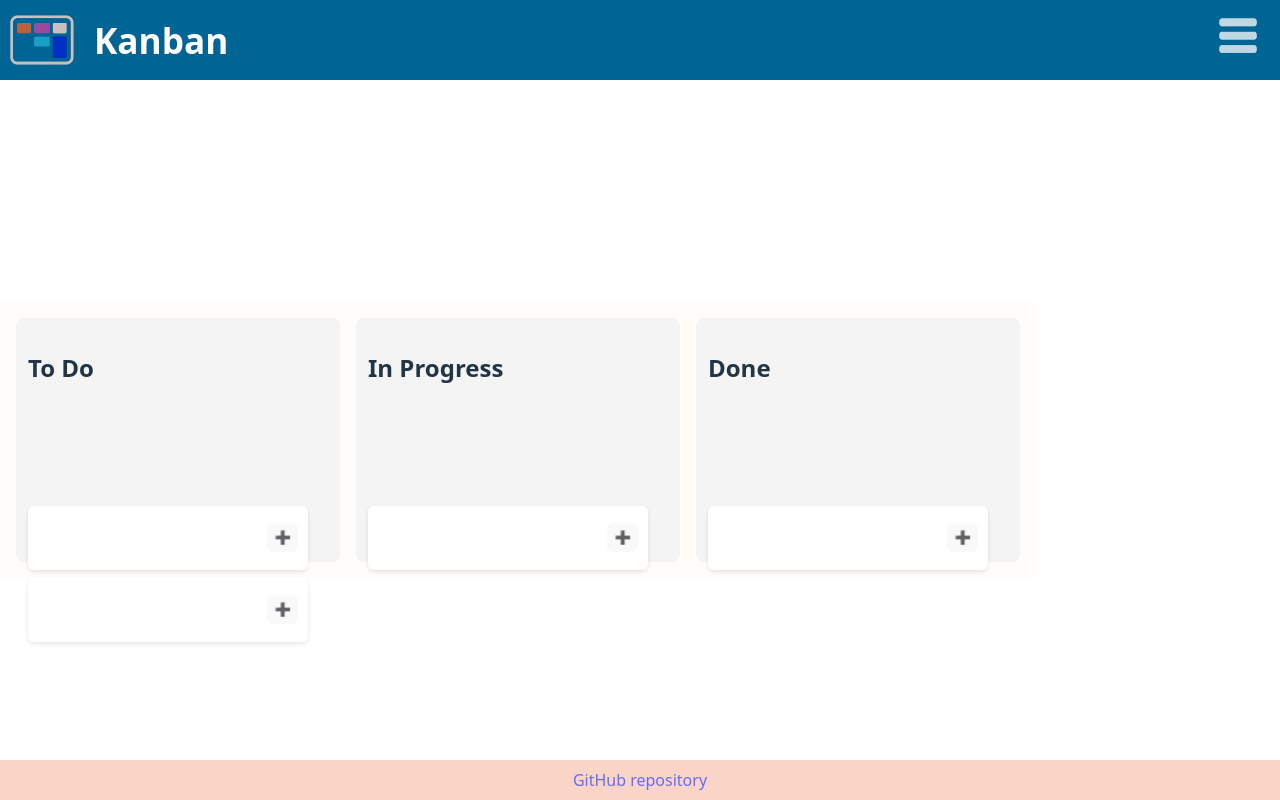
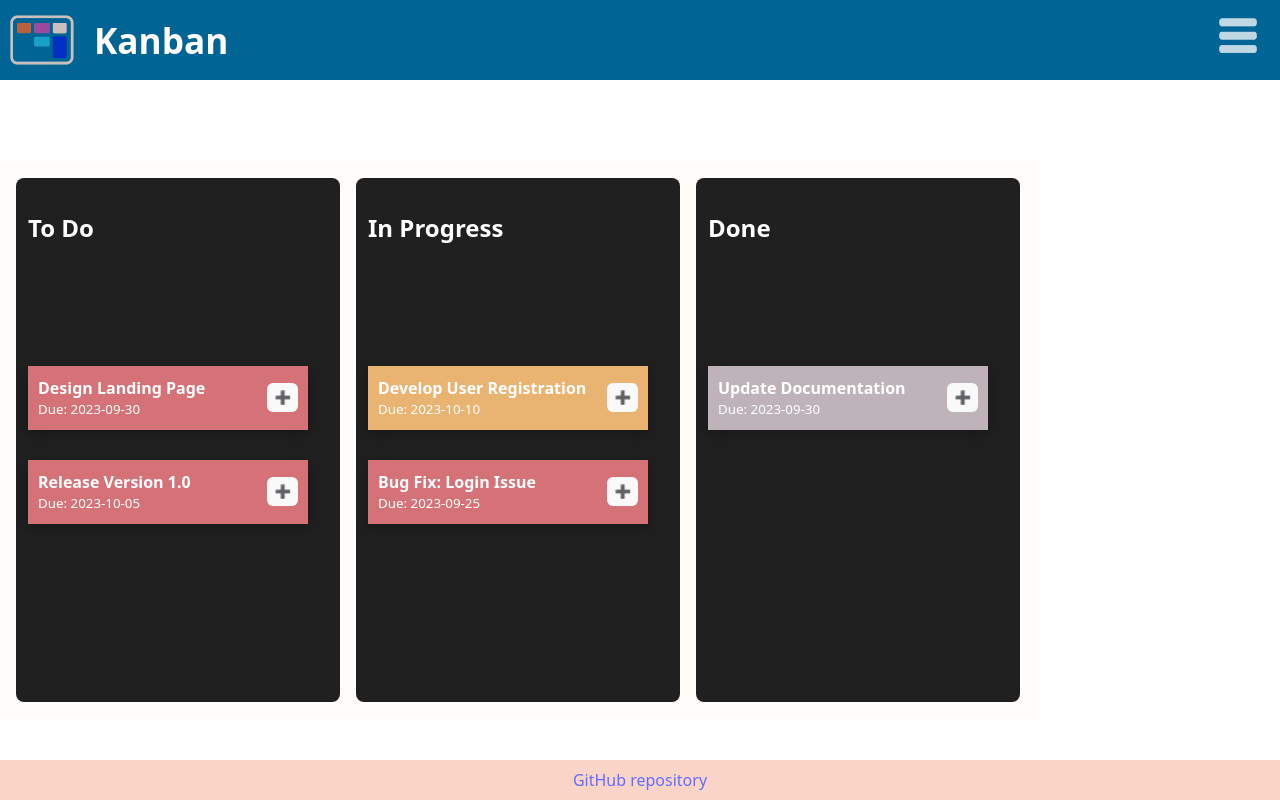
Before and after one commit to VeraV/Kanban-Board-app, a React (Vite) app in the folder E-V-Kanban-Board-app/: page /kanban in a window 1280 px wide. Built offline with nearby package versions, Linux system fonts and the light colour scheme.

Commit message:
finally somewhere

```diff
--- a/E-V-Kanban-Board-app/src/components/Card.jsx
+++ b/E-V-Kanban-Board-app/src/components/Card.jsx
@@ -1,52 +1,18 @@
-import { useState } from "react";
+import React, { useState } from "react";
 
-function Card({
-  task,
-  handleRemoveCard,
-  handleExpandCard,
-  expanded,
-  isSidebarOpen,
-  handleUpdateItem,
-  fromCol, // still useful if you keep Kanban drag/drop
-}) {
-  const {
-    id,
-    title,
-    description,
-    assignee,
-    status,
-    priority,
-    createdDate,
-    dueDate,
-  } = task;
+function Card({ task, fromCol, handleUpdateItem, handleRemoveCard }) {
+  const { id, title, description, assignee, priority, createdDate, dueDate } =
+    task;
+
+  const [isEditing, setIsEditing] = useState(false);
+  const [expanded, setExpanded] = useState(false);
+
+  const [updatedTitle, setUpdatedTitle] = useState(title);
+  const [updatedDescription, setUpdatedDescription] = useState(description);
+  const [updatedAssignee, setUpdatedAssignee] = useState(assignee);
+  const [updatedDueDate, setUpdatedDueDate] = useState(dueDate);
 
   const classListHeader = `cardHeader priority${priority}Header`;
-
-  const [inEditMode, setInEditMode] = useState(false);
-  const [updatedTitle, setUpdatedTitle] = useState(title);
-  const [updatedDueDate, setUpdatedDueDate] = useState(dueDate);
-  const [updatedDescription, setUpdatedDescription] = useState(description);
-  const [updatedAssignee, setUpdatedAssignee] = useState(assignee);
-
-  const handleEditCard = () => setInEditMode(true);
-
-  const handleUpdateCard = (event) => {
-    event.preventDefault();
-    setInEditMode(false);
-
-    const updatedItem = {
-      id,
-      title: updatedTitle,
-      description: updatedDescription,
-      assignee: updatedAssignee,
-      status,
-      priority,
-      createdDate,
-      dueDate: updatedDueDate,
-    };
-
-    handleUpdateItem(updatedItem);
-  };
 
   const handleDragStart = (e) => {
     e.dataTransfer.setData(
@@ -55,26 +21,29 @@
     );
   };
 
+  const handleSaveEdit = () => {
+    const updatedTask = {
+      ...task,
+      title: updatedTitle,
+      description: updatedDescription,
+      assignee: updatedAssignee,
+      dueDate: updatedDueDate,
+    };
+    handleUpdateItem(fromCol, updatedTask);
+    setIsEditing(false);
+  };
+
+  const toggleExpand = () => setExpanded(!expanded);
+
+  const handleDelete = () => {
+    handleRemoveCard(fromCol, id);
+  };
+
   return (
-    <form>
-      <div
-        draggable
-        onDragStart={handleDragStart}
-        className={`card ${expanded ? "expanded" : ""}`}
-        style={{
-          transition: "transform 0.3s ease",
-          transform: isSidebarOpen ? "translateX(250px)" : "translateX(0)",
-          background: "white",
-          borderRadius: "6px",
-          marginBottom: "8px",
-          boxShadow: "0 2px 4px rgba(0,0,0,0.1)",
-          cursor: "grab",
-        }}
-      >
-        {/* Header */}
+    <div draggable onDragStart={handleDragStart} className="card">
       <section className={classListHeader}>
         <div>
-            {!inEditMode ? (
+          {!isEditing ? (
             <h4>{title}</h4>
           ) : (
             <input
@@ -84,43 +53,37 @@
             />
           )}
           <div className="due-date">
-              <i>
-                {!inEditMode ? (
+            {!isEditing ? (
               <p>Due: {dueDate}</p>
             ) : (
               <input
                 type="date"
-                    name="updatedDueDate"
                 value={updatedDueDate}
                 onChange={(e) => setUpdatedDueDate(e.target.value)}
               />
             )}
-              </i>
           </div>
         </div>
-          <button type="button" onClick={() => handleExpandCard(id)}>
+        <button type="button" onClick={toggleExpand}>
           {expanded ? "➖" : "➕"}
         </button>
       </section>
 
-        {/* Body */}
       {expanded && (
         <section className="cardBody">
-            {!inEditMode ? (
+          {!isEditing ? (
             <p className="description">{description}</p>
           ) : (
             <textarea
-                name="updatedDescription"
-                type="text"
               value={updatedDescription}
               onChange={(e) => setUpdatedDescription(e.target.value)}
             />
           )}
+
           <p>
-              <i>
             <strong>Assigned to: </strong>
-                {!inEditMode ? (
-                  `${assignee}`
+            {!isEditing ? (
+              assignee
             ) : (
               <input
                 type="text"
@@ -128,39 +91,34 @@
                 onChange={(e) => setUpdatedAssignee(e.target.value)}
               />
             )}
-              </i>
           </p>
+
           <section className="card-bottom">
             <span>Created: {createdDate}</span>
-              {!inEditMode ? (
-                <button
-                  className="edit-btn"
-                  type="button"
-                  onClick={handleEditCard}
-                >
+            {!isEditing ? (
+              <button className="edit-btn" onClick={() => setIsEditing(true)}>
                 ✎
               </button>
             ) : (
-                <button
-                  className="save-btn"
-                  type="button"
-                  onClick={handleUpdateCard}
-                >
+              <>
+                <button className="save-btn" onClick={handleSaveEdit}>
                   ✔
                 </button>
-              )}
                 <button
-                className="delete-btn"
-                type="button"
-                onClick={() => handleRemoveCard(id)}
+                  className="cancel-btn"
+                  onClick={() => setIsEditing(false)}
                 >
                   ✖
+                </button>
+              </>
+            )}
+            <button className="delete-btn" onClick={handleDelete}>
+              🗑
             </button>
           </section>
         </section>
       )}
     </div>
-    </form>
   );
 }
 
--- a/E-V-Kanban-Board-app/src/components/Column.jsx
+++ b/E-V-Kanban-Board-app/src/components/Column.jsx
@@ -1,7 +1,8 @@
+import React from "react";
 import Card from "./Card";
 
-function Column({ column, onDrop }) {
-  const handleDrop = (e) => {
+function Column({ column, onDrop, onUpdateItem, onRemoveCard }) {
+  const handleDropInternal = (e) => {
     e.preventDefault();
     const { taskId, fromCol } = JSON.parse(
       e.dataTransfer.getData("application/json")
@@ -12,17 +13,25 @@
   return (
     <div
       onDragOver={(e) => e.preventDefault()}
-      onDrop={handleDrop}
+      onDrop={handleDropInternal}
       style={{
-        background: "#f4f4f4",
+        background: "#202020ff",
         borderRadius: "8px",
         padding: "12px",
-        minHeight: "200px",
+        minHeight: "500px",
+        width: "300px",
       }}
     >
-      <h2>{column.title}</h2>
+      <h2 style={{ color: "#fff" }}>{column.title}</h2>
+
       {column.tasks.map((task) => (
-        <Card key={task.id} task={task} fromCol={column.id} />
+        <Card
+          key={task.id}
+          task={task}
+          fromCol={column.id}
+          handleRemoveCard={onRemoveCard}
+          handleUpdateItem={onUpdateItem}
+        />
       ))}
     </div>
   );
--- a/E-V-Kanban-Board-app/src/components/KanbamBoard.jsx
+++ b/E-V-Kanban-Board-app/src/components/KanbamBoard.jsx
@@ -1,36 +1,38 @@
-import { useState } from "react";
+import { useState, useEffect } from "react";
 import Column from "./Column";
+import kanbanData from "../assets/kanban.json";
+import CardCreation from "./CardCreator";
 
-const initialData = {
-  todo: {
-    id: "todo",
-    title: "To Do",
-    tasks: [
-      { id: "1", title: "Setup project" },
-      { id: "2", title: "Install dependencies" },
-    ],
-  },
-  inprogress: {
-    id: "inprogress",
-    title: "In Progress",
-    tasks: [{ id: "3", title: "Build Kanban board" }],
-  },
-  done: {
-    id: "done",
-    title: "Done",
-    tasks: [{ id: "4", title: "Understand requirements" }],
-  },
-};
+function KanbanBoard({ isCreateBarOpen }) {
+  const [columns, setColumns] = useState({
+    todo: { id: "todo", title: "To Do", tasks: [] },
+    inprogress: { id: "inprogress", title: "In Progress", tasks: [] },
+    done: { id: "done", title: "Done", tasks: [] },
+  });
 
-function KanbanBoard() {
-  const [columns, setColumns] = useState(initialData);
+  useEffect(() => {
+    const todoTasks = kanbanData.filter((t) => t.status === "To Do");
+    const inProgressTasks = kanbanData.filter(
+      (t) => t.status === "In Progress"
+    );
+    const doneTasks = kanbanData.filter((t) => t.status === "Done");
+
+    setColumns({
+      todo: { ...columns.todo, tasks: todoTasks },
+      inprogress: { ...columns.inprogress, tasks: inProgressTasks },
+      done: { ...columns.done, tasks: doneTasks },
+    });
+  }, []);
 
   const onDrop = (taskId, fromCol, toCol) => {
     if (fromCol === toCol) return;
 
     const task = columns[fromCol].tasks.find((t) => t.id === taskId);
     const newFromTasks = columns[fromCol].tasks.filter((t) => t.id !== taskId);
-    const newToTasks = [...columns[toCol].tasks, task];
+    const newToTasks = [
+      ...columns[toCol].tasks,
+      { ...task, status: columns[toCol].title },
+    ];
 
     setColumns({
       ...columns,
@@ -39,7 +41,45 @@
     });
   };
 
+  const handleUpdateItem = (colId, updatedTask) => {
+    setColumns((prev) => ({
+      ...prev,
+      [colId]: {
+        ...prev[colId],
+        tasks: prev[colId].tasks.map((task) =>
+          task.id.toString() === updatedTask.id.toString() ? updatedTask : task
+        ),
+      },
+    }));
+  };
+
+  const handleRemoveCard = (colId, taskId) => {
+    setColumns((prev) => ({
+      ...prev,
+      [colId]: {
+        ...prev[colId],
+        tasks: prev[colId].tasks.filter(
+          (task) => task.id.toString() !== taskId.toString()
+        ),
+      },
+    }));
+  };
+
+  const handleAddCard = (status, newCard) => {
+    const key = status.toLowerCase().replace(" ", "");
+    setColumns((prev) => ({
+      ...prev,
+      [key]: {
+        ...prev[key],
+        tasks: [...prev[key].tasks, newCard],
+      },
+    }));
+  };
+
   return (
+    <>
+      {isCreateBarOpen && <CardCreation handleAddCard={handleAddCard} />}
+
       <div
         style={{
           display: "grid",
@@ -49,9 +89,16 @@
         }}
       >
         {Object.values(columns).map((col) => (
-        <Column key={col.id} column={col} onDrop={onDrop} />
+          <Column
+            key={col.id}
+            column={col}
+            onDrop={onDrop}
+            onUpdateItem={handleUpdateItem}
+            onRemoveCard={handleRemoveCard}
+          />
         ))}
       </div>
+    </>
   );
 }
 
--- a/E-V-Kanban-Board-app/src/components/ListItemCard.jsx
+++ /dev/null
@@ -1,166 +0,0 @@
-import { useState } from "react";
-
-function ListItemCard({
-  item,
-  handleRemoveCard,
-  handleExpandCard,
-  expanded,
-  isSidebarOpen,
-  handleUpdateItem,
-}) {
-  const {
-    id,
-    title,
-    description,
-    assignee,
-    status,
-    priority,
-    createdDate,
-    dueDate,
-  } = item;
-
-  const classListHeader = `cardHeader priority${priority}Header`;
-
-  const [inEditMode, setInEditMode] = useState(false);
-
-  const [updatedTitle, setUpdatedTitle] = useState(title);
-  const [updatedDueDate, setUpdatedDueDate] = useState(dueDate);
-  const [updatedDescription, setUpdatedDescription] = useState(description);
-  const [updatedAssignee, setUpdatedAssignee] = useState(assignee);
-
-  function handleEditCard() {
-    setInEditMode(true);
-  }
-
-  function handleUpdateCard(event) {
-    event.preventDefault();
-    setInEditMode(false);
-
-    const updatedItem = {
-      id,
-      title: updatedTitle,
-      description: updatedDescription,
-      assignee: updatedAssignee,
-      status,
-      priority,
-      createdDate,
-      dueDate: updatedDueDate,
-    };
-
-    handleUpdateItem(updatedItem);
-  }
-
-  //will use these emoji-s for the columns (also need a hird one for "in progress" status)
-  //<span>{status === "Done" ? "✔️" : "❌"}</span>
-
-  return (
-    <form>
-      <div
-        className={`card ${expanded ? "expanded" : ""}`}
-        style={{
-          transition: "transform 0.3s ease",
-          transform: isSidebarOpen ? "translateX(250px)" : "translateX(0)",
-        }}
-      >
-        {/* Header */}
-        <section className={classListHeader}>
-          <div>
-            {!inEditMode ? (
-              <h4>{title}</h4>
-            ) : (
-              <input
-                type="text"
-                value={updatedTitle}
-                onChange={(e) => {
-                  setUpdatedTitle(e.target.value);
-                }}
-              />
-            )}
-            <div className="due-date">
-              <i>
-                {!inEditMode ? (
-                  <p>Due: {dueDate}</p>
-                ) : (
-                  <input
-                    type="date"
-                    name="updatedDueDate"
-                    value={updatedDueDate}
-                    onChange={(e) => {
-                      setUpdatedDueDate(e.target.value);
-                    }}
-                  />
-                )}
-              </i>
-            </div>
-          </div>
-          <button type="button" onClick={() => handleExpandCard(id)}>
-            {expanded ? "➖" : "➕"}
-          </button>
-        </section>
-
-        {/* Body (only visible if expanded) */}
-        {expanded && (
-          <section className="cardBody">
-            {!inEditMode ? (
-              <p className="description">{description}</p>
-            ) : (
-              <textarea
-                name="updatedDescription"
-                type="text"
-                value={updatedDescription}
-                onChange={(e) => {
-                  setUpdatedDescription(e.target.value);
-                }}
-              />
-            )}
-            <p>
-              <i>
-                <strong>Assigned to: </strong>
-                {!inEditMode ? (
-                  `${assignee}`
-                ) : (
-                  <input
-                    type="text"
-                    value={updatedAssignee}
-                    onChange={(e) => {
-                      setUpdatedAssignee(e.target.value);
-                    }}
-                  />
-                )}
-              </i>
-            </p>
-            <section className="card-bottom">
-              <span>Created: {createdDate}</span>
-              {!inEditMode ? (
-                <button
-                  className="edit-btn"
-                  type="button"
-                  onClick={handleEditCard}
-                >
-                  ✎
-                </button>
-              ) : (
-                <button
-                  className="save-btn"
-                  type="button"
-                  onClick={handleUpdateCard}
-                >
-                  ✔
-                </button>
-              )}
-              <button
-                className="delete-btn"
-                type="button"
-                onClick={() => handleRemoveCard(id)}
-              >
-                ✖
-              </button>
-            </section>
-          </section>
-        )}
-      </div>
-    </form>
-  );
-}
-
-export default ListItemCard;
--- a/E-V-Kanban-Board-app/src/index.css
+++ b/E-V-Kanban-Board-app/src/index.css
@@ -271,7 +271,7 @@
   align-items: center;
   gap: 10px;
   position: absolute;
-  z-index: 999;
+  z-index: 9999;
 }
 .add-item-form input,
 .add-item-form textarea,
--- a/E-V-Kanban-Board-app/src/pages/MainPage.jsx
+++ b/E-V-Kanban-Board-app/src/pages/MainPage.jsx
@@ -1,13 +1,19 @@
+import { useState } from "react";
 import Sidebar from "../components/Sidebar";
-import KanbanList from "../components/List";
 import KanbanBoard from "../components/KanbamBoard";
 
-function MainPage({ isSidebarOpen, isCreateBarOpen, toggleCreateBar }) {
+function MainPage({ isSidebarOpen }) {
+  const [isCreateBarOpen, setIsCreateBarOpen] = useState(false);
+
+  const toggleCreateBar = () => {
+    setIsCreateBarOpen((prev) => !prev);
+  };
+
   return (
     <div className="Main-page">
       <Sidebar isOpen={isSidebarOpen} toggleCreateBar={toggleCreateBar} />
 
-      <KanbanBoard />
+      <KanbanBoard isCreateBarOpen={isCreateBarOpen} />
     </div>
   );
 }
```
Also changed, not shown: E-V-Kanban-Board-app/src/components/CardCreator.jsx (+12 -5 lines), E-V-Kanban-Board-app/src/components/List.jsx (deleted, +0 -59 lines). Lines whose indentation alone changed are shown as unchanged.
